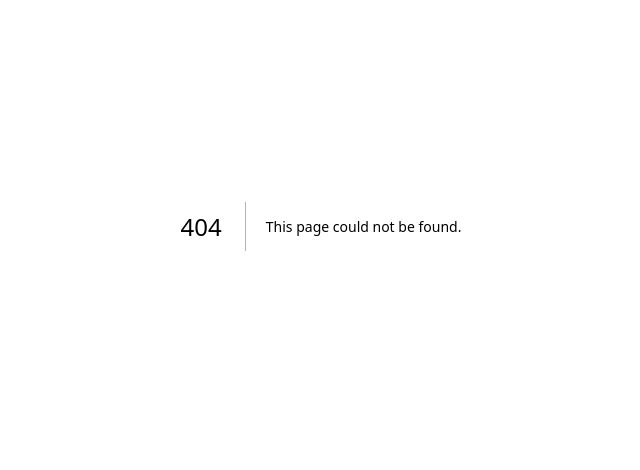
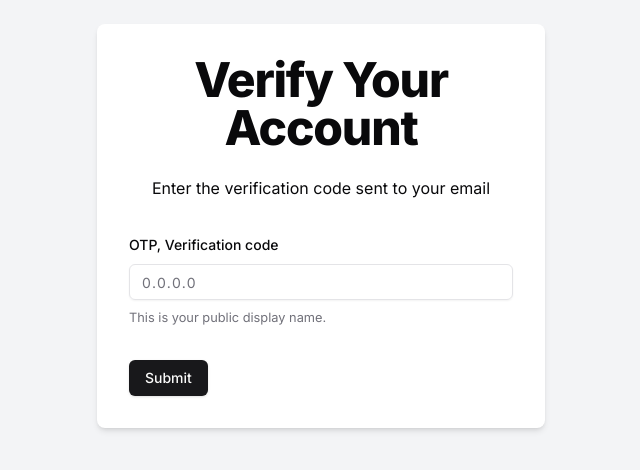
Before and after one commit to noumankhan11/nextjs-dashboard, a Next.js app: page /verify/1 in a window 1280 px wide. Before the commit this address had no page. Shown: the part 174-644 px from the top of the page, without its empty margins (319-959 px from the left). Built offline with nearby package versions, Linux system fonts and the light colour scheme.

Commit message:
verify user by otp, page

```diff
--- /dev/null
+++ b/src/app/(auth)/verify/[username]/page.tsx
@@ -0,0 +1,106 @@
+"use client";
+
+import { Button } from "@/components/ui/button";
+import {
+  Form,
+  FormControl,
+  FormDescription,
+  FormField,
+  FormItem,
+  FormLabel,
+  FormMessage,
+} from "@/components/ui/form";
+import { Input } from "@/components/ui/input";
+import { useToast } from "@/hooks/use-toast";
+import { verifySchema } from "@/schemas/verifySchema";
+import { ApiResponse } from "@/types/ApiResponse";
+import { zodResolver } from "@hookform/resolvers/zod";
+import axios, { AxiosError } from "axios";
+import { useParams, useRouter } from "next/navigation";
+import React from "react";
+import { useForm } from "react-hook-form";
+import * as z from "zod";
+
+export default function page() {
+  const router = useRouter();
+  const params = useParams<{ username: string }>();
+  const { toast } = useToast();
+
+  // zod
+  const form = useForm<z.infer<typeof verifySchema>>({
+    resolver: zodResolver(verifySchema),
+  });
+
+  const onSubmit = async (data: z.infer<typeof verifySchema>) => {
+    try {
+      const response = await axios.post(`/api/verify-code`, {
+        username: params.username,
+        code: data.code,
+      });
+      if (!response.data.success) {
+        toast({
+          title: "Please enter the correct code",
+          description: response.data.message,
+          variant: "destructive",
+        });
+      }
+      toast({
+        title: "Verify successfully!!",
+        description: response.data.message,
+      });
+    } catch (error) {
+      console.error("Error in sing-up form: ", error);
+      const axiosError = error as AxiosError<ApiResponse>;
+      const errorMessage = axiosError.response?.data.message;
+
+      toast({
+        title: "Wrong code",
+        description: errorMessage,
+        variant: "destructive",
+      });
+    }
+  };
+
+  return (
+    <div className="flex justify-center items-center min-h-screen bg-gray-100">
+      <div className="w-full max-w-md p-8 space-y-8 bg-white rounded-lg shadow-md">
+        <div className="text-center">
+          <h1 className="text-4xl font-extrabold tracking-tight lg:text-5xl mb-6">
+            Verify Your Account
+          </h1>
+          <p className="mb-4">
+            Enter the verification code sent to your email
+          </p>
+        </div>
+
+        <Form {...form}>
+          <form
+            onSubmit={form.handleSubmit(onSubmit)}
+            className="space-y-8">
+            <FormField
+              name="code"
+              control={form.control}
+              render={({ field }) => (
+                <FormItem>
+                  <FormLabel>OTP, Verification code</FormLabel>
+                  <FormControl>
+                    <Input
+                      placeholder="0.0.0.0"
+                      className="tracking-widest"
+                      {...field}
+                    />
+                  </FormControl>
+                  <FormDescription>
+                    This is your public display name.
+                  </FormDescription>
+                  <FormMessage />
+                </FormItem>
+              )}
+            />
+            <Button type="submit">Submit</Button>
+          </form>
+        </Form>
+      </div>
+    </div>
+  );
+}
```
